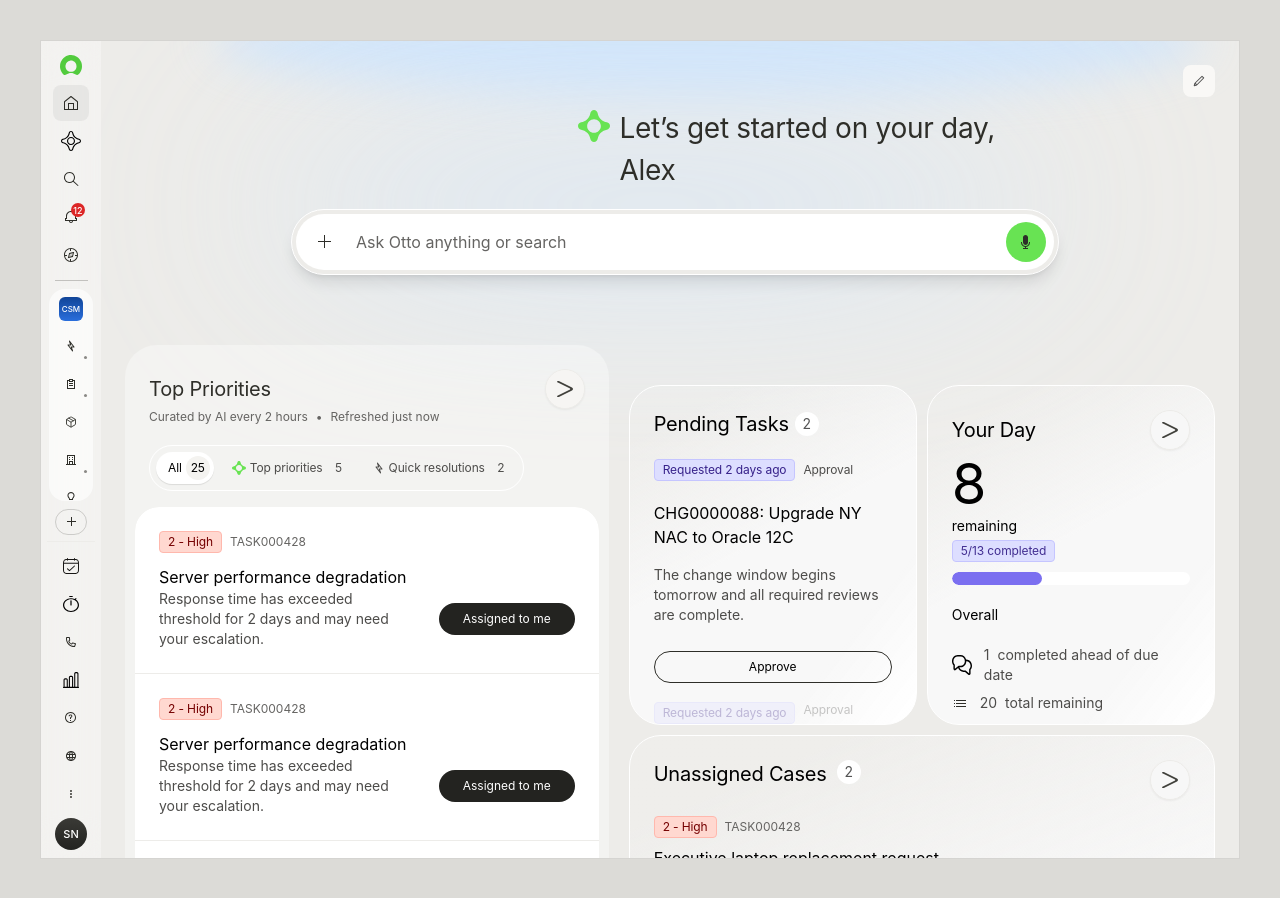
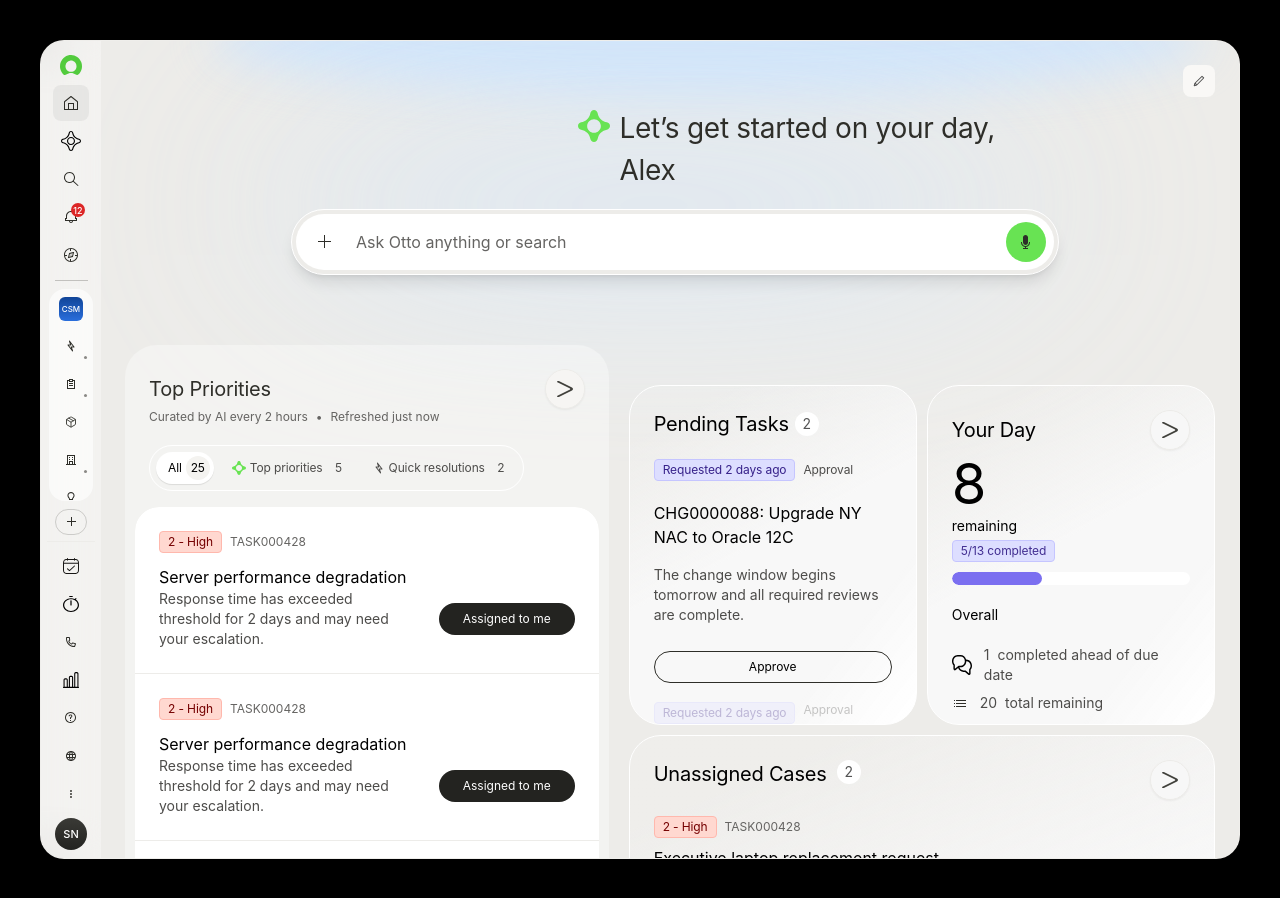
Before and after one commit to ryanblackman824/Lux, a React (Vite) app: page / in a window 1280 px wide. Built offline with nearby package versions, Linux system fonts and the light colour scheme.

Commit message:
Black page background, 24px rounded artboard corners
Co-Authored-By: Claude Sonnet 5 <noreply@anthropic.com>

```diff
--- a/src/components/Home.tsx
+++ b/src/components/Home.tsx
@@ -9,8 +9,8 @@ import ellipseGlow from "../assets/ellipse-glow.svg";
 
 export default function Home() {
   return (
-    <div className="flex min-h-screen w-full items-center justify-center bg-[#dcdbd7] p-10">
-      <main className="relative flex h-[819px] w-[1440px] flex-col items-start overflow-hidden border border-black/10 bg-[#edece9] px-6">
+    <div className="flex min-h-screen w-full items-center justify-center bg-black p-10">
+      <main className="relative flex h-[819px] w-[1440px] flex-col items-start overflow-hidden rounded-[24px] border border-white/10 bg-[#edece9] px-6">
         <img
           src={blueGlow}
           alt=""
```
